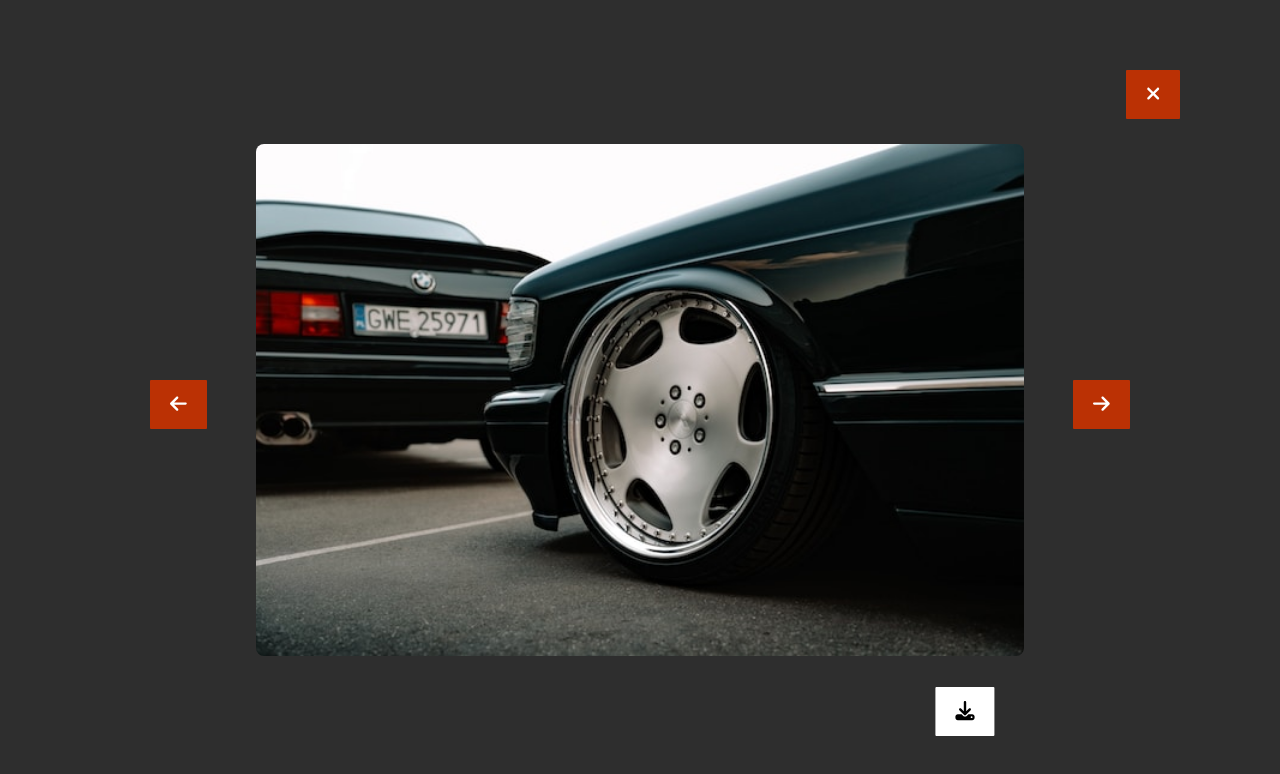
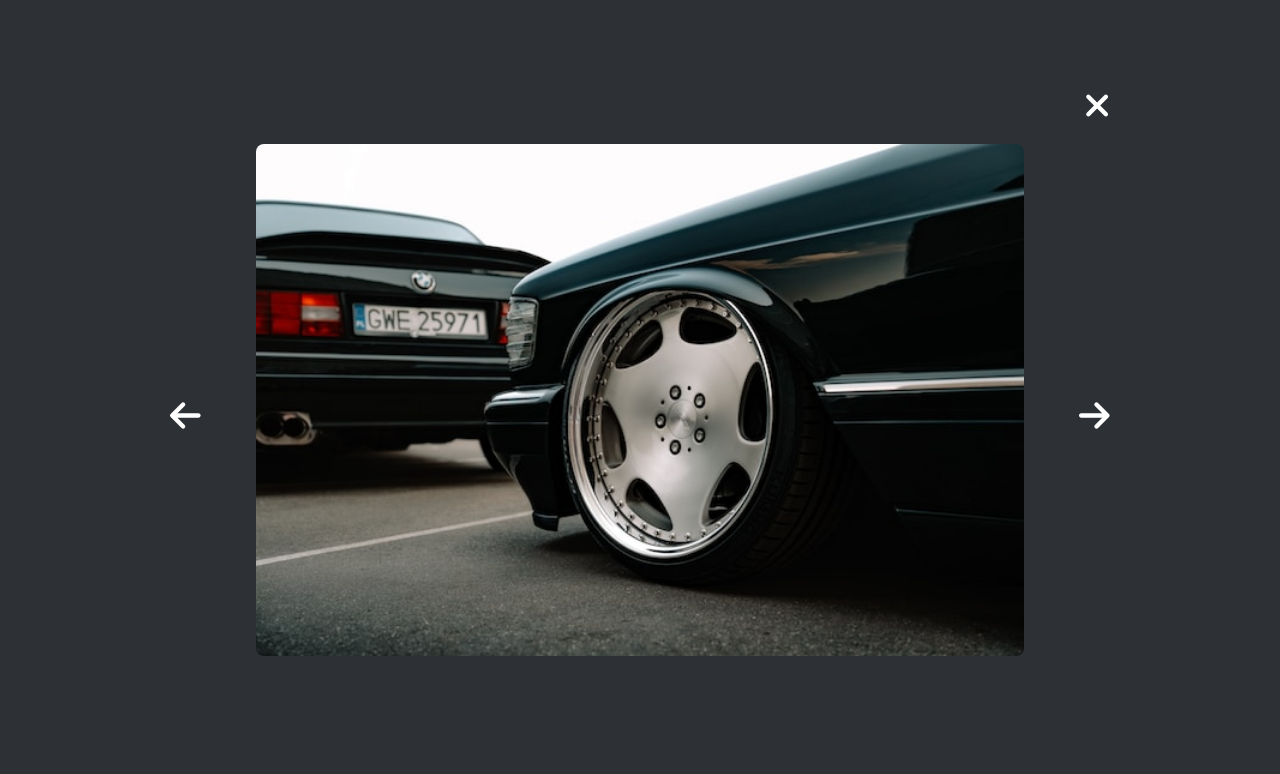
Before and after one commit to Vishu-221b/image-gallery-task, a React (Vite) app: page /gallery/1 in a window 1280 px wide. Shown: the top 774 px of the page. Built offline with nearby package versions, Linux system fonts and the light colour scheme.

Commit message:
download removed

```diff
--- a/src/components/Modal.jsx
+++ b/src/components/Modal.jsx
@@ -6,9 +6,7 @@ import { FontAwesomeIcon } from "@fortawesome/react-fontawesome";
 import {
   faArrowLeft,
   faArrowRight,
-  faTimes,
-  faDownload,
-} from "@fortawesome/free-solid-svg-icons";
+  faTimes,} from "@fortawesome/free-solid-svg-icons";
 
 const Modal = () => {
   const { id } = useParams();
@@ -43,13 +41,6 @@ const Modal = () => {
     }, 500); // Adjust the delay as needed (should match the transition duration)
   };
 
-  const handleDownload = () => {
-    const currentImage = images[imageIndex];
-    const link = document.createElement("a");
-    link.href = currentImage.src;
-    link.download = currentImage.name;
-    link.click();
-  };
 
   return (
     <div className="modal-container">
@@ -67,9 +58,6 @@ const Modal = () => {
         <button className="prev" onClick={handlePrev}>
           <FontAwesomeIcon icon={faArrowLeft} />
         </button>
-        <button className="download" onClick={handleDownload}>
-          <FontAwesomeIcon icon={faDownload} />
-        </button>
         <button className="next" onClick={handleNext}>
           <FontAwesomeIcon icon={faArrowRight} />
         </button>
--- a/src/components/modal.css
+++ b/src/components/modal.css
@@ -21,7 +21,7 @@
   display: flex;
   align-items: center;
   justify-content: center;
-  background-color: rgba(0, 0, 0, 0.8);
+  background-color: rgb(45, 49, 54);
 }
 
 /* Add a new class for the transition effect */
@@ -46,24 +46,33 @@
   position:fixed;
   top:45%;
   left:150px;
+  background-color: rgba(64, 84, 109, 0);
+  font-size: 35px;
+  border-radius: 75px;
 }
 
 .next{
   position:fixed;
   top:45%;
   right:150px;
+  background-color: rgba(45, 49, 54, 0);
+  font-size: 35px;
+  border-radius: 75px;
 }
 
 .close{
   position:fixed;
   top:50px;
-  right:100px;
+  right:150px;
   padding: 10px 20px;
   margin-top: 20px;
   border: none;
-  border-radius: 1px;
+  border-radius: 75px;
   cursor: pointer;
   transition: background-color 0.3s ease, color 0.3s ease;
+  font-size: 35px;
+  background-color: rgba(45, 49, 54, 0);
+
 }
 
 
@@ -75,24 +84,7 @@
 }
 
 
-.download {
-  position: fixed;
-  bottom: 8%;
-  right: 20%; /* Center the button horizontally */
-  transform: translateX(-50%); /* Adjust for centering */
-  background-color: #ffffff;
-  color: rgb(0, 0, 0);
-  border: none;
-  border-radius: 1px;
-  padding: 10px 20px;
-  cursor: pointer;
-  transition: background-color 0.3s ease, color 0.3s ease;
-}
 
-.download:hover {
-  background-color: #000000;
-  color: #ffffff;
-}
 
 
 
@@ -103,10 +95,7 @@
     max-width: 90vw;
     max-height: 90vh;
   }
-  .download {
-    bottom: 5%;
-    right: 10%;
-  }
+
 
 .prev{
 left:20px;
@@ -150,8 +139,5 @@ padding: 8px;
 
   }
 
-  .download {
-    bottom: 15%;
-    right: 10%;
-  }
+
 }
```
